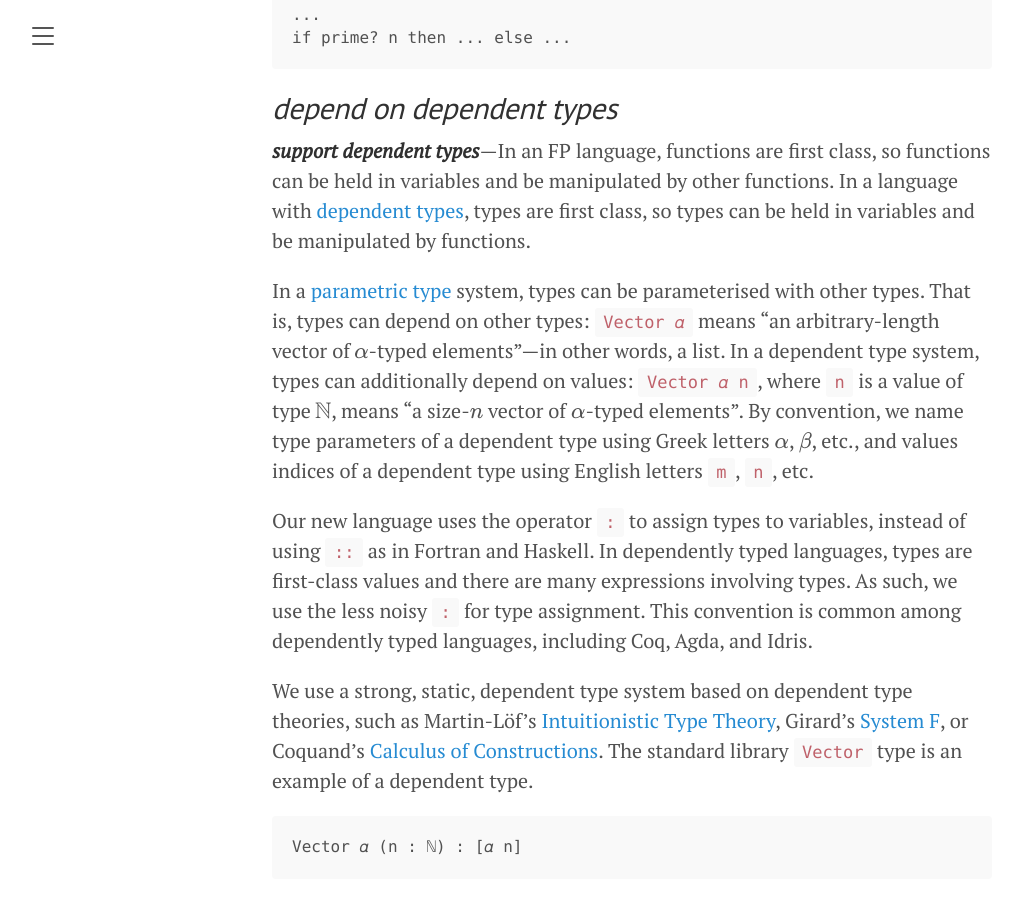
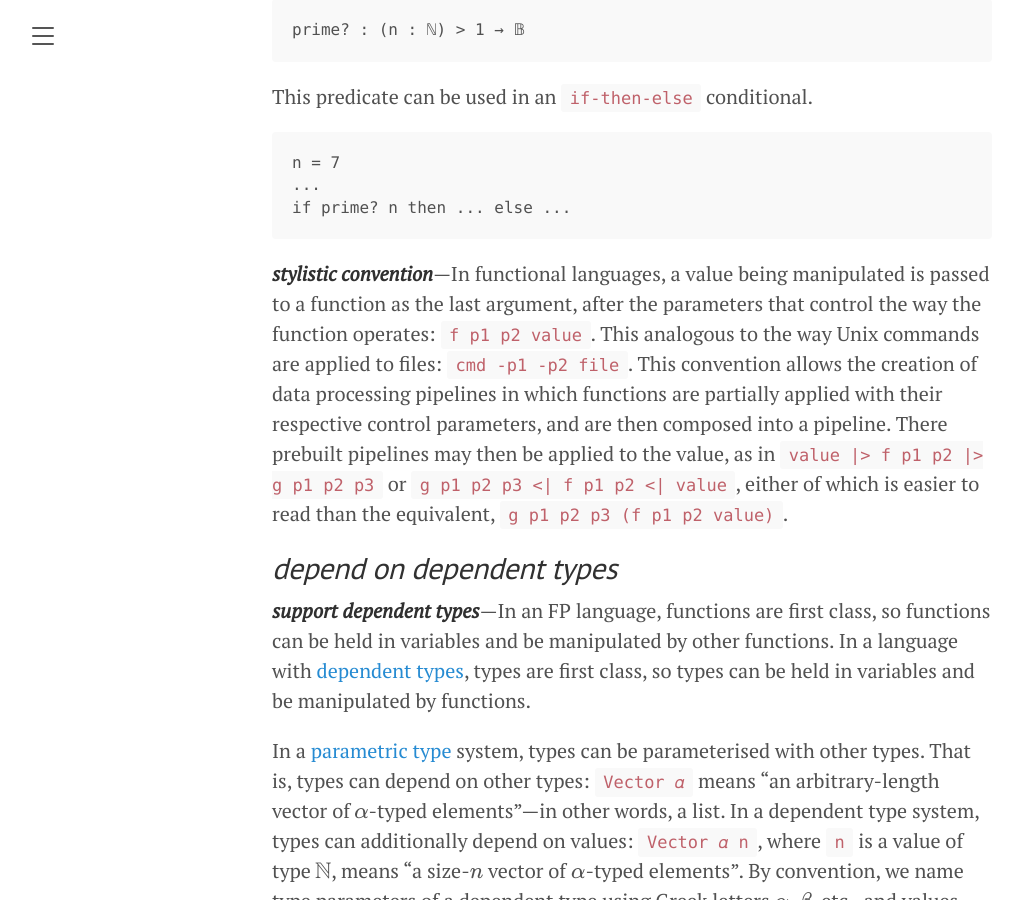
Before and after one commit to amenzwa/amenzwa.github.io, a Jekyll site: the page built from stem/PL/FortranModernisation.md, in a window 1280 px wide and 900 px high, scrolled down 37134 px. Shown: the whole window, without its empty margins (8-1029 px from the left). Built offline with Jekyll 4.4.1, drawn with Linux system fonts in a browser that asks for light colours; our own code applies the rules of GitHub Pages for plain Markdown files; formulas are drawn with MathJax 3; some of the changed text lies outside the part shown.

Commit message:
purpose of id function

````diff
--- a/stem/PL/FortranModernisation.md
+++ b/stem/PL/FortranModernisation.md
@@ -488,6 +488,8 @@ id : 𝛼 → 𝛼
   | x → x
 ```
 
+What is the utility of `id`, a function that performs no transformation of its argument? A functional programming language manipulates both data and code. That is, the language is an algebra of values and functions, where `id` is the identity function of the functionals (higher-order functions), just like $0$ is the identity value of the $+$ operator and $1$ is of the $\times$ operator.
+
 ***support pure functions***—Fortran does allow marking functions with the `pure` keyword. In the new language, all functions are pure, by default.
 
 ***support inner functions***—Fortran also provides a way to define inner functions, which are useful for avoiding polluting the namespace with small functions. In Fortran, inner functions are called *internal procedures*. But its internal procedure syntax is more trouble than it is worth. The following concocted example shows how an internal function is defined and called in Fortran.
@@ -561,6 +563,8 @@ n = 7
 ...
 if prime? n then ... else ...
 ```
+
+***stylistic convention***—In functional languages, a value being manipulated is passed to a function as the last argument, after the parameters that control the way the function operates: `f p1 p2 value`. This analogous to the way Unix commands are applied to files: `cmd -p1 -p2 file`. This convention allows the creation of data processing pipelines in which functions are partially applied with their respective control parameters, and are then composed into a pipeline. There prebuilt pipelines may then be applied to the value, as in `value |> f p1 p2 |> g p1 p2 p3` or `g p1 p2 p3 <| f p1 p2 <| value`, either of which is easier to read than the equivalent, `g p1 p2 p3 (f p1 p2 value)`.
 
 ## *depend on dependent types*
 
````
